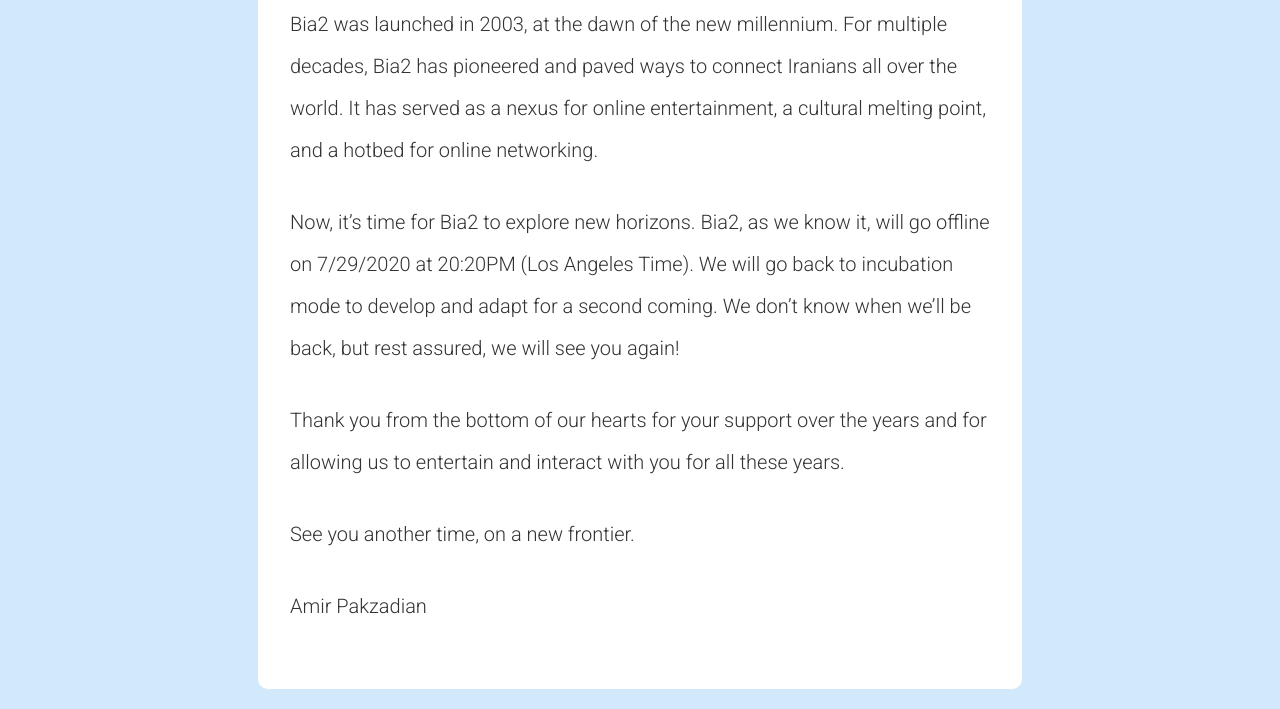
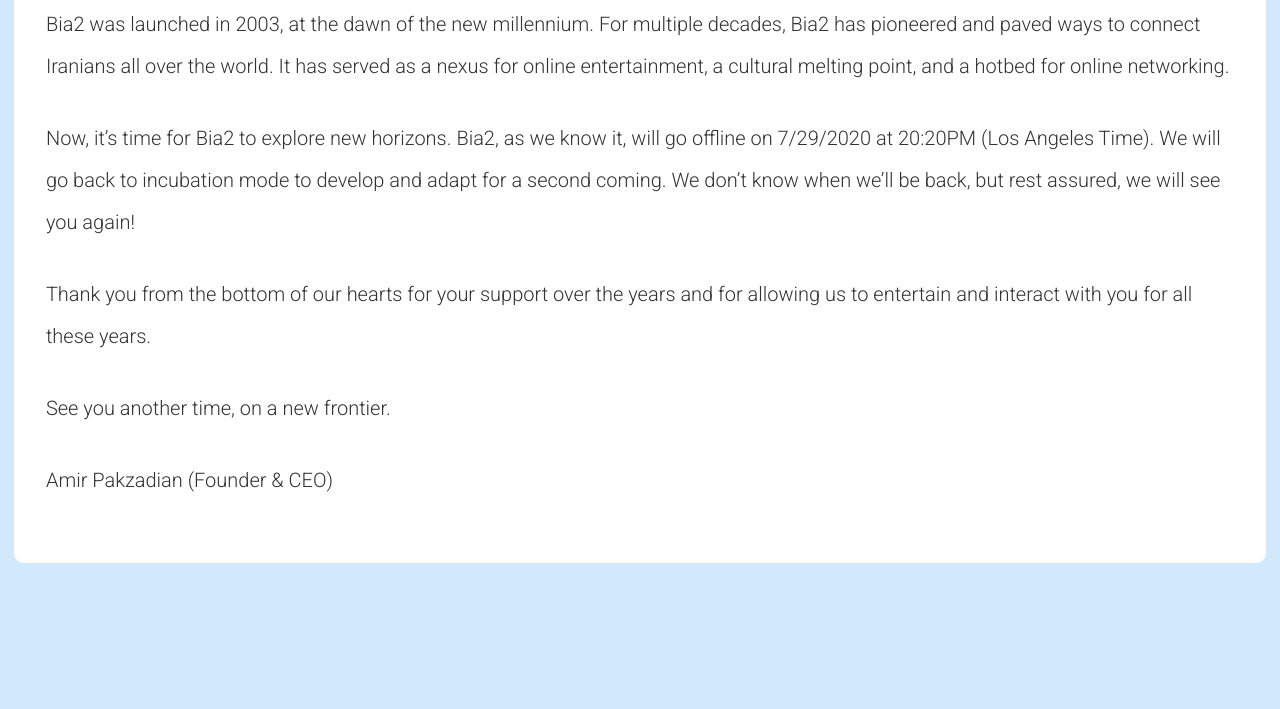
Before and after one commit to amirpak/bia2brb, a plain HTML site: page index.html in a window 1280 px wide. Shown: the part 189-898 px from the top of the page. After the commit the page ends 800 px from the top, so only its background shows below. Drawn offline with Linux system fonts and the light colour scheme.

Commit message:
Update index.html

```diff
--- a/index.html
+++ b/index.html
@@ -12,7 +12,7 @@
 
 			@media (min-width: 767px) {
 			.brb {
-				width: 700px;
+				width: 94%;
 				background: #ffffff;
 				border-radius: 10px;
 				margin-right: auto;
@@ -49,7 +49,7 @@
 <p>Now, it’s time for Bia2 to explore new horizons. Bia2, as we know it, will go offline on 7/29/2020 at 20:20PM (Los Angeles Time). We will go back to incubation mode to develop and adapt for a second coming. We don’t know when we’ll be back, but rest assured, we will see you again!</p>
 <p>Thank you from the bottom of our hearts for your support over the years and for allowing us to entertain and interact with you for all these years.
 <p>See you another time, on a new frontier.</p>
-<p>Amir Pakzadian </p>
+<p>Amir Pakzadian (Founder & CEO)</p>
 
 </div>
 </div>
```
